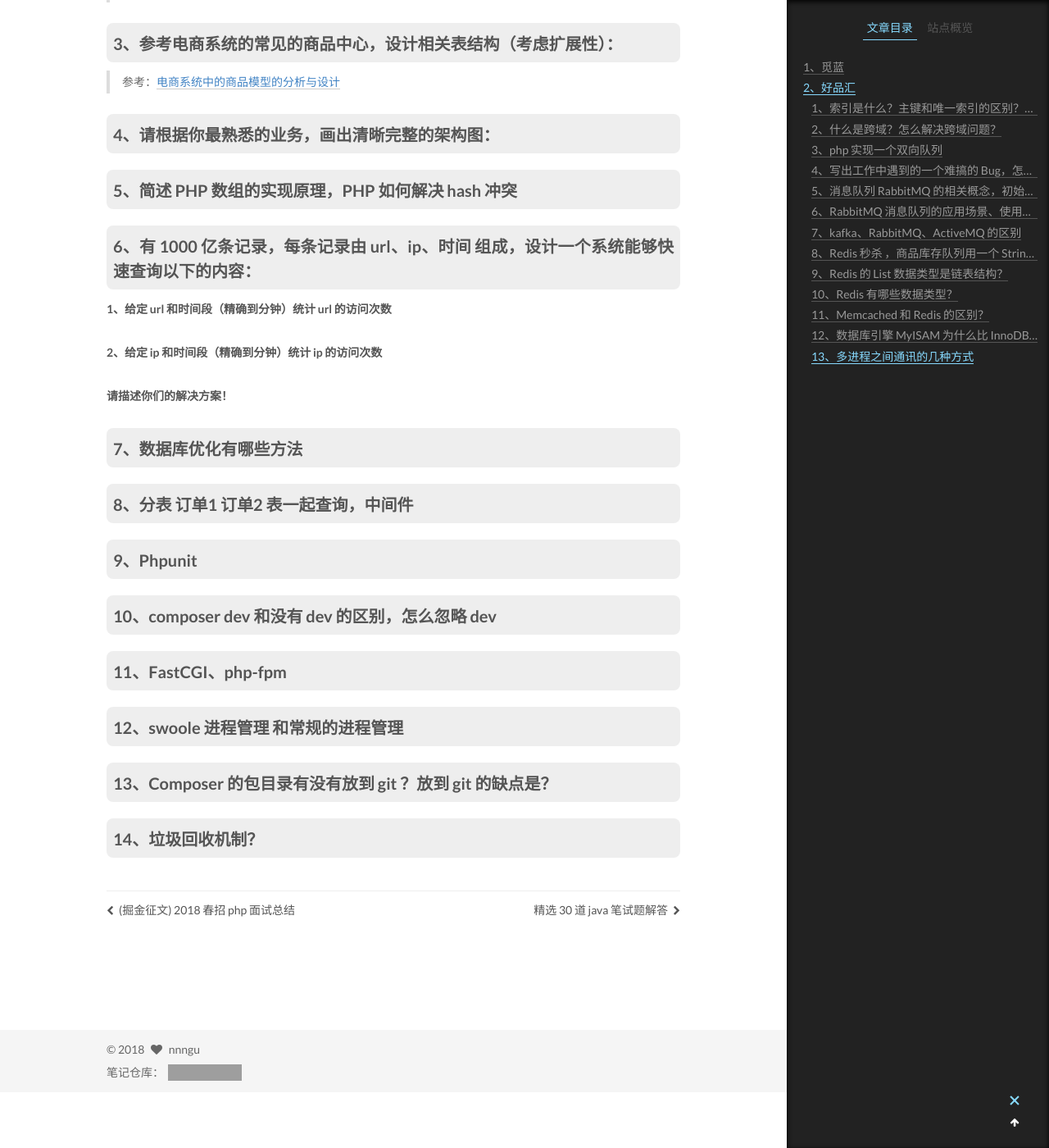
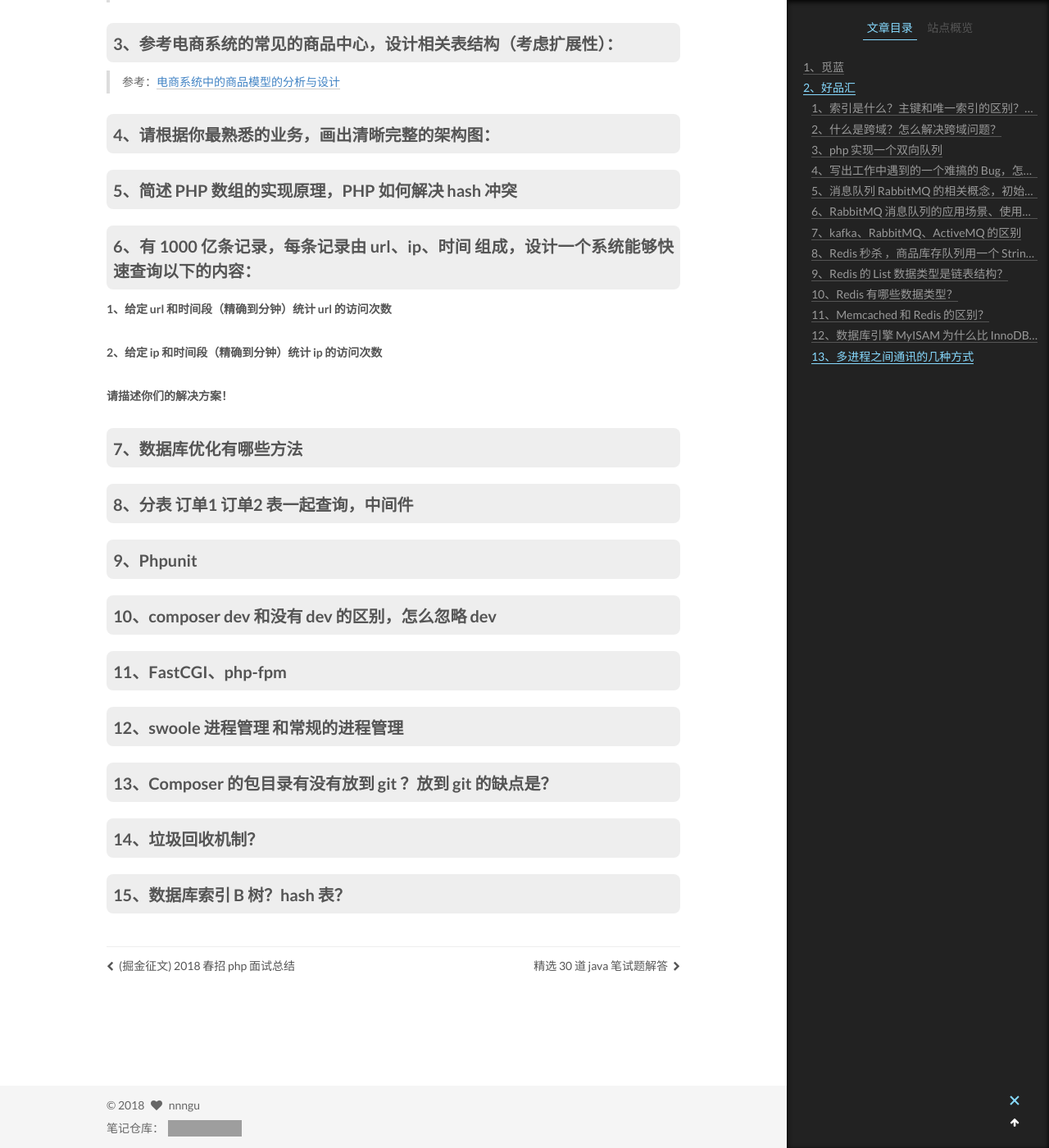
Before and after one commit to nnngu/LearningNotes, a Jekyll site: the page built from _posts/2018-06-05-PHP 面试题收集.md, in a window 1280 px wide and 1400 px high, scrolled down 19914 px. Shown: the whole window at 82% size. Built offline with Jekyll 4.4.1, drawn with Linux system fonts in a browser that asks for light colours; grey boxes are pictures that could not be loaded.

Commit message:
修改文件: _posts/2018-06-05-PHP 面试题收集.md

```diff
--- a/_posts/2018-06-05-PHP 面试题收集.md
+++ b/_posts/2018-06-05-PHP 面试题收集.md
@@ -680,6 +680,8 @@ Laravel 框架内置的 Auth 用来验证用户是否登录，底层也是使用
 
 ### 14、垃圾回收机制？
 
+### 15、数据库索引 B 树？hash 表？
+
 
 
 
```
